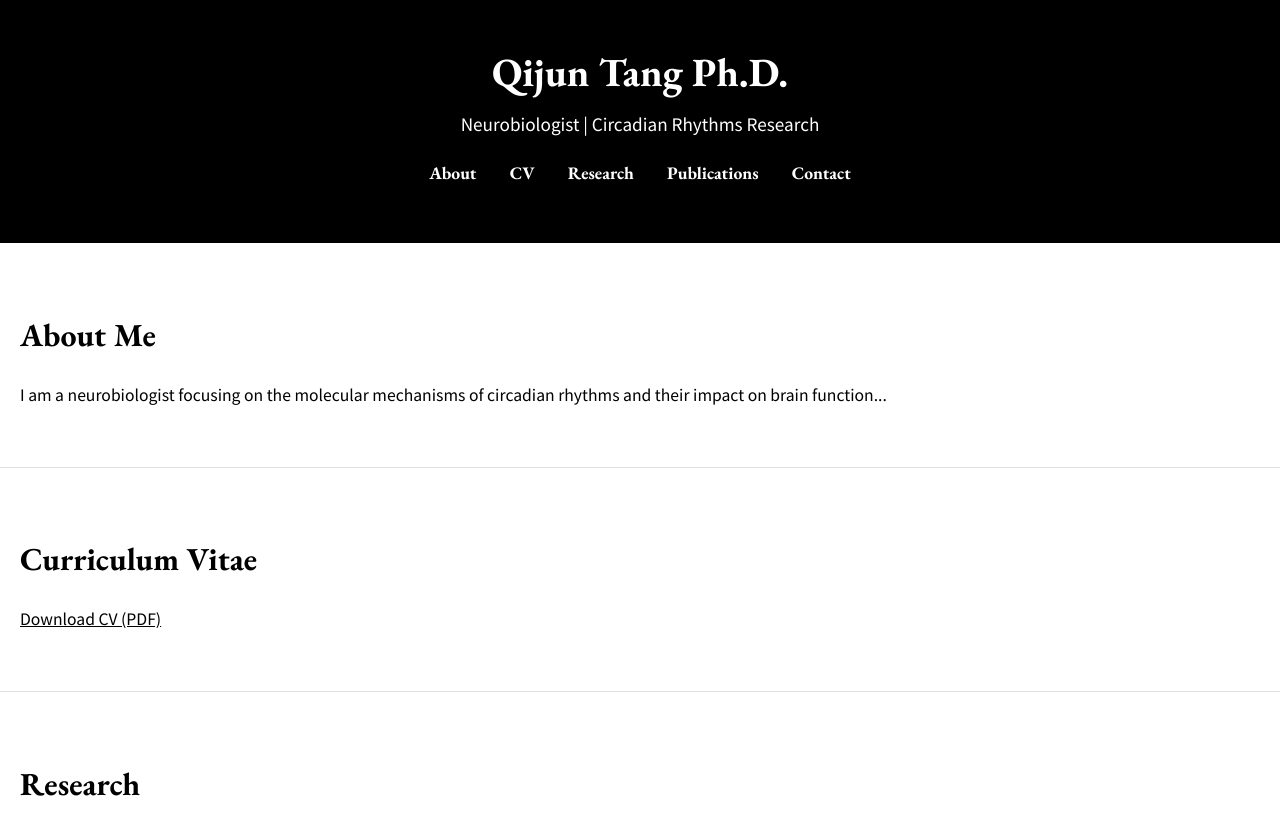
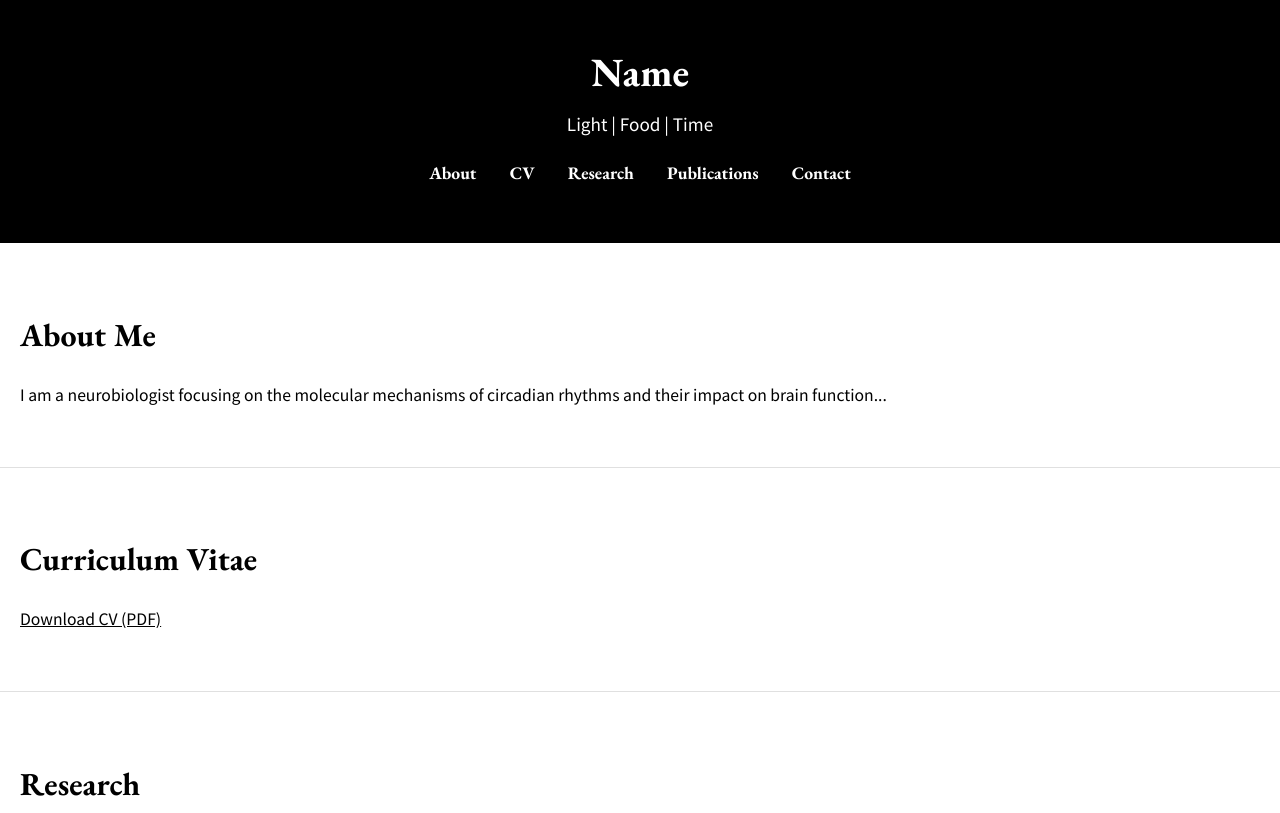
Before and after one commit to qjtang12/personal-page, a plain HTML site: page index.html in a window 1280 px wide. Shown: the top 813 px of the page. Drawn offline with nearby package versions, Linux system fonts and the light colour scheme.

Commit message:
Update index.html

```diff
--- a/index.html
+++ b/index.html
@@ -3,13 +3,13 @@
 <head>
   <meta charset="UTF-8">
   <meta name="viewport" content="width=device-width, initial-scale=1.0">
-  <title>Qijun Tang Ph.D. – Light | Food | Time </title>
+  <title> site being made </title>
   <link rel="stylesheet" href="styles.css">
 </head>
 <body>
   <header>
-    <h1>Qijun Tang Ph.D.</h1>
-    <p>Neurobiologist | Circadian Rhythms Research</p>
+    <h1>Name</h1>
+    <p>Light | Food | Time </p>
     <nav>
       <ul>
         <li><a href="#about">About</a></li>
```
